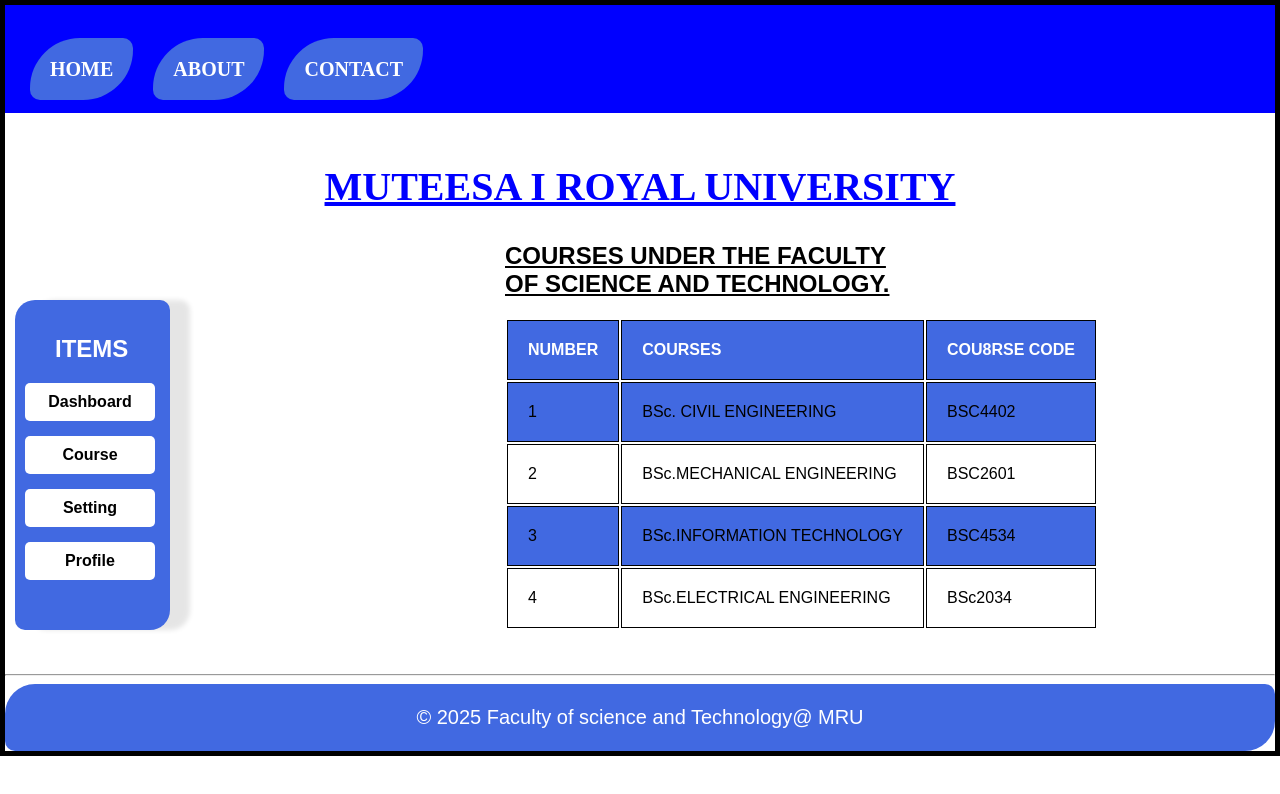
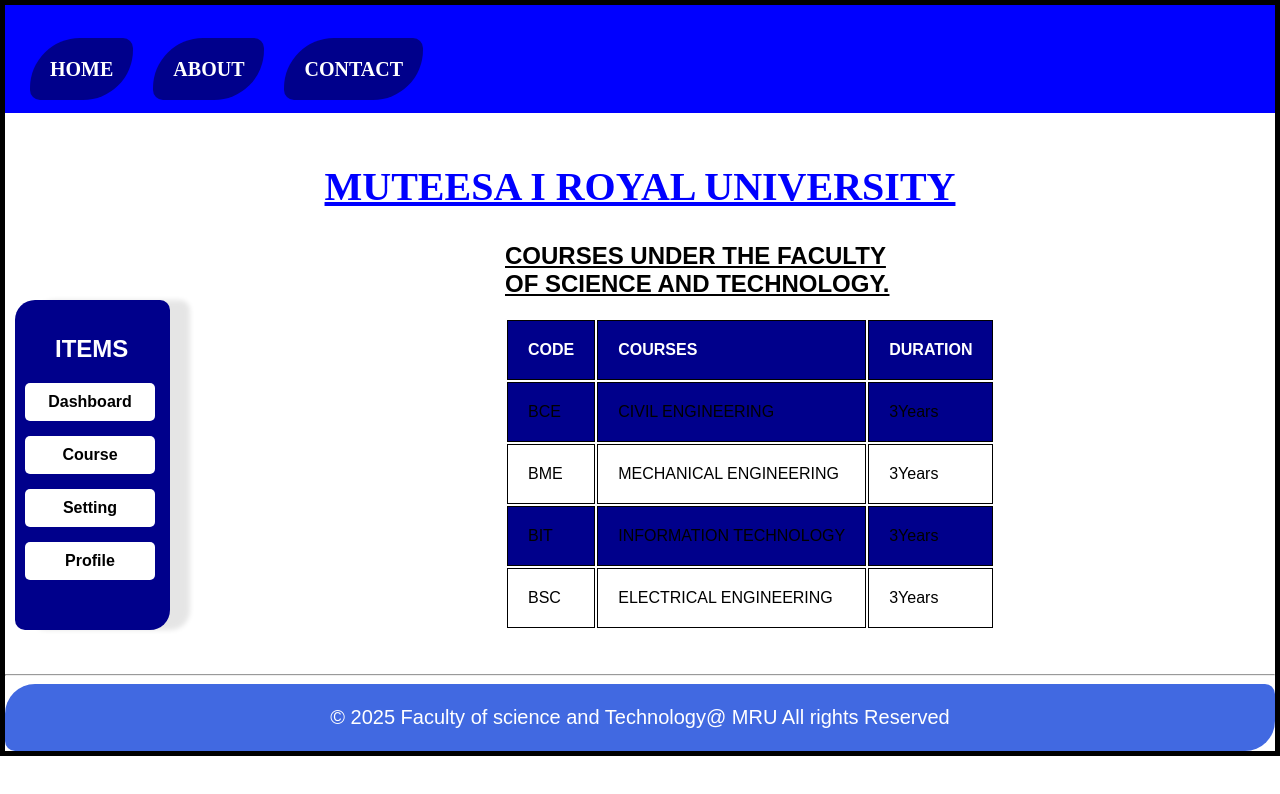
Before and after one commit to musokeandrew548-cyber/andrew22, a plain HTML site: page index.html in a window 1280 px wide. Drawn offline with Linux system fonts and the light colour scheme.

Commit message:
Update index.html

```diff
--- a/index.html
+++ b/index.html
@@ -11,7 +11,7 @@ body {
 }
 .sidebar {
     width: 130px;
-	background-color:royalblue;
+	background-color:darkblue;
 	padding: 15px;
 	margin-left:10px;
 	padding-left:10px;
@@ -55,7 +55,7 @@ body {
    }
  <!--navigation bar-->
  .nav {
-     background-color: royalblue;
+     background-color: darkblue;
 	 padding: 20px;
 	 font-size:50px;
 	 }
@@ -76,7 +76,7 @@ nav ul {
 	 text-decoration:none;
 	 font-family:times new roman;
 	 color: white;
-	 background-color:royalblue;
+	 background-color:darkblue;
 	 border-radius:50px 10px 50px 10px;
 	 text-align:right;
 	 font-size:20px;
@@ -98,12 +98,12 @@ nav ul {
 	text-align:left;
 }
 	th {
-	background-color: royalblue;
+	background-color: darkblue;
 	font-weight: bold;
 	color:white;
 	}
 	tr:nth-child(even) {
-	background-color:royalblue ;
+	background-color:darkblue ;
 	}
    }
 .table-right {
@@ -114,13 +114,13 @@ nav ul {
 	   margin-bottom: 10px;
 	   }
   head{
-       background-color:yellow;
+       background-color:white;
 
 </style>
 </head>
 <body style="background-color:white smoke;border:5px solid black;">
 <!--navigation links-->
-<head style="background-color:blue;">
+<head style="background-color:darkblue;">
 <nav>
 <ul style="background-color:blue;padding:25px;">
 <li><a href="home.html">HOME </a></li>
@@ -151,36 +151,36 @@ nav ul {
 <main>
 <table style="padding-left:500px;">
 <tr>
-<th>NUMBER</th>
+<th>CODE</th>
 <th>COURSES</th>
-<th>COU8RSE CODE</th>
+<th> DURATION</th>
 </tr>
 <tr>
-<td>1</td>
-<td>BSc. CIVIL ENGINEERING</td>
-<td> BSC4402</td>
+<td>BCE</td>
+<td>CIVIL ENGINEERING</td>
+<td>3Years</td>
 </tr>
 <tr>
-<td>2</td>
-<td>BSc.MECHANICAL ENGINEERING</td>
-<td>BSC2601</td>
+<td>BME</td>
+<td>MECHANICAL ENGINEERING</td>
+<td>3Years</td>
 </tr>
 <tr>
-<td>3</td>
-<td>BSc.INFORMATION TECHNOLOGY</td>
-<td>BSC4534</td>
+<td>BIT</td>
+<td>INFORMATION TECHNOLOGY</td>
+<td>3Years</td>
 </tr>
 <tr>
-<td>4</td>
-<td>BSc.ELECTRICAL ENGINEERING</td>
-<td>BSc2034</td>
+<td>BSC</td>
+<td>ELECTRICAL ENGINEERING</td>
+<td>3Years</td>
 </tr>
 </table>
 </main><br><br>
 <hr 2px solid black>
 <!--Footer-->
 <footer style="background-color:royalblue;font-size:20px;text-align:center;padding:2px;border-radius:30px 10px;color:white;">
-<p>&copy; 2025 Faculty of science and Technology@ MRU</p>
+<p>&copy; 2025 Faculty of science and Technology@ MRU All rights Reserved</p>
 </footer>
 </body>
 </html>
```
